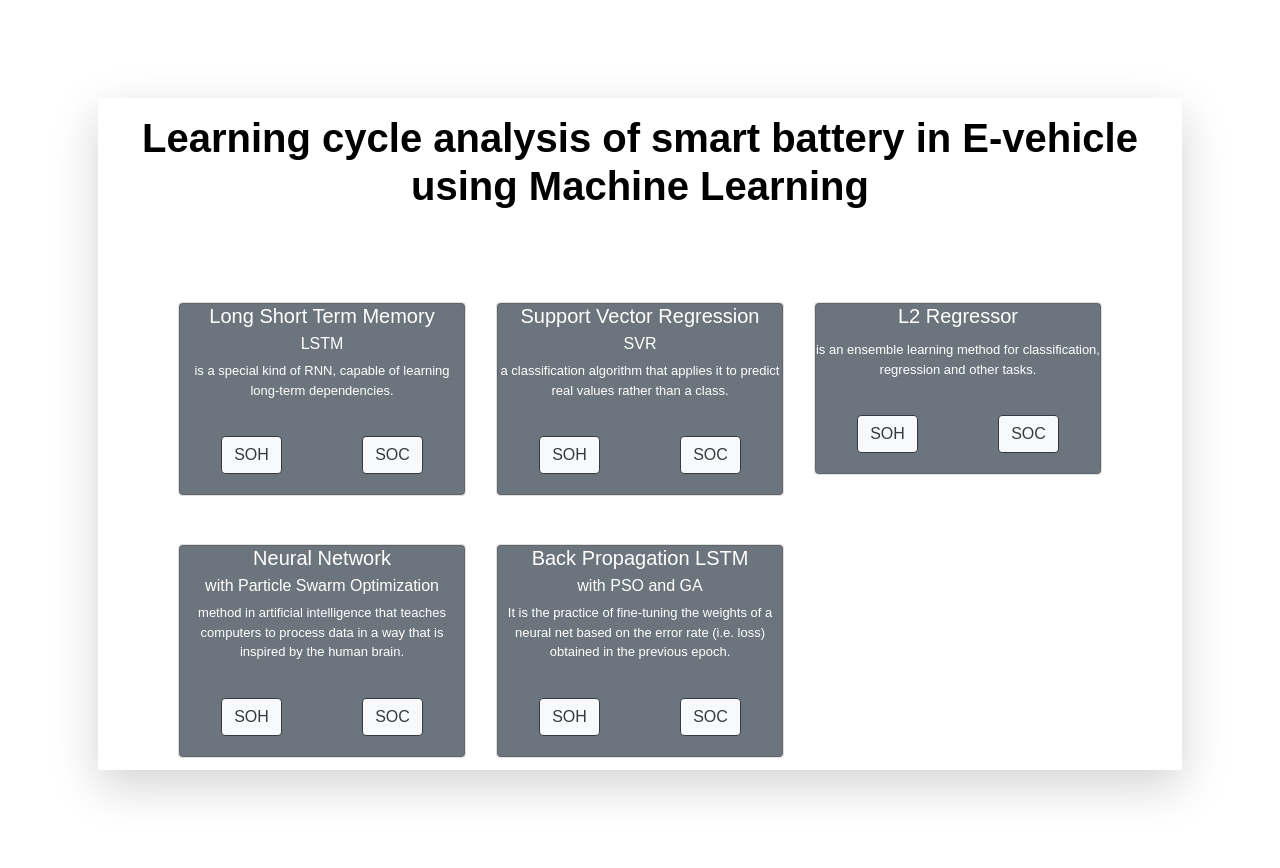
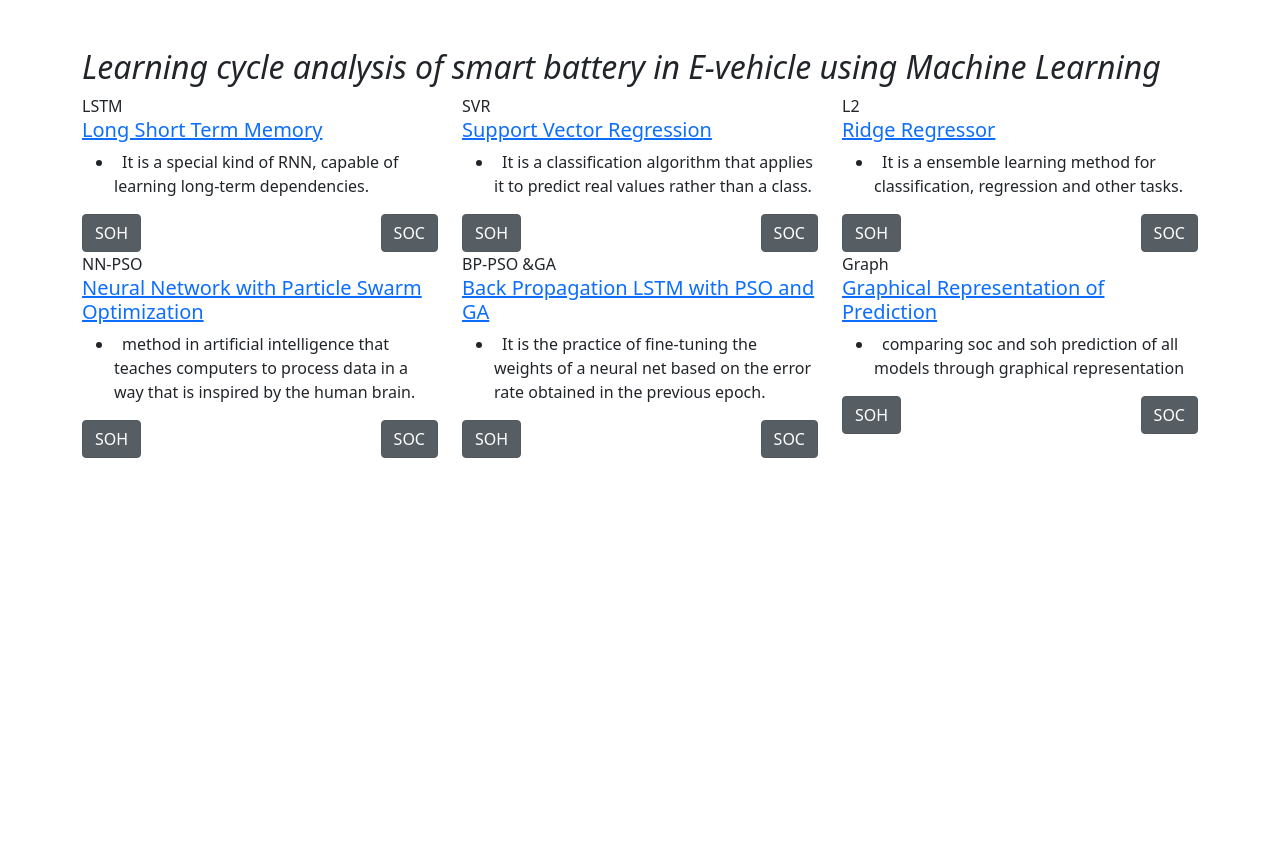
Before and after one commit to priyamvadadongre/SocSohPrediction2022, a Flask app: page / in a window 1280 px wide. After the commit the page ends 458 px from the top, so only its background shows below. Run offline with Flask 2, Linux system fonts and the light colour scheme; some libraries are stand-ins or nearby versions.

Commit message:
changed UI

```diff
--- a/templates/main.html
+++ b/templates/main.html
@@ -4,117 +4,151 @@
     <meta charset="UTF-8">
     <meta name="viewport" content="width=device-width, initial-scale=1.0">
     <meta http-equiv="X-UA-Compatible" content="ie=edge">
-  <link href="https://cdn.jsdelivr.net/npm/bootstrap@5.0.0-alpha1/dist/css/bootstrap.min.css">
-  <link href="https://maxcdn.bootstrapcdn.com/bootstrap/4.5.0/css/bootstrap.min.css" rel="stylesheet">
-  <script src="https://ajax.googleapis.com/ajax/libs/jquery/3.5.1/jquery.min.js"></script>
-  <script src="https://cdnjs.cloudflare.com/ajax/libs/popper.js/1.16.0/umd/popper.min.js"></script>
-  <script src="https://maxcdn.bootstrapcdn.com/bootstrap/4.5.0/js/bootstrap.min.js"></script>
-  <link rel="stylesheet" href="https://stackpath.bootstrapcdn.com/bootstrap/4.5.0/css/bootstrap.min.css" integrity="sha384-9aIt2nRpC12Uk9gS9baDl411NQApFmC26EwAOH8WgZl5MYYxFfc+NcPb1dKGj7Sk" crossorigin="anonymous">
     <title>SOH PREDICTION</title>
-        <link rel= "stylesheet" type= "text/css" href="{{ url_for('static',filename='./styles/home.css') }}">
+    <link href="https://cdn.jsdelivr.net/npm/bootstrap@5.0.2/dist/css/bootstrap.min.css" rel="stylesheet">
+
+    <link rel= "stylesheet" type= "text/css" href= "{{ url_for('static',filename='./styles/main.css') }}">
 
   </head>
+  <body>
+<div class="container">
+</br></br>
+<div><h2><i>Learning cycle analysis of smart battery in E-vehicle using Machine Learning</i></h2></div>
+        <div class="row">
 
-<body>
-<div class="Larger shadow-lg row rounded mx-5 my-5 py-6" style=" font-size: small;">
-    <div class="col-12 p-3 text-center " style="background: #FFFFFF; color: black;">
-        <h1>
-            <b>Learning cycle analysis of smart battery in E-vehicle using Machine Learning </b>
-        </h1>
-      <div class="container">
-      <div class="row p-3">
-        <div class="col-4">
-        <div class="card text-white mb-3" style="width: 18rem;">
-          <div class=" card card-1 bg-secondary">
-            <h5 class="card-title">Long Short Term Memory</h5>
-            <h6 class="card-subtitle mb-2 text-white">LSTM</h6>
-            <p class="card-text">is a special kind of RNN, capable of learning long-term dependencies.</p>
-            <div class="row p-3 text-center">
-              <div class="col p-1 text-center">
-                <a href={{url_for('mlstmsoh')}} class="btn btn-outline-dark bg-light text-dark">SOH</a>
+            <div class="col-lg-4 col-md-6 col-sm-6">
+                <div class="category mb-30">
+
+                    <div class="job">
+                        <span class="colors1 mb-4">LSTM</span>
+                        <h5><a href="#"> Long Short Term Memory </a></h5>
+                        <ul class="place">
+                            <li>
+                                <p><i class="fas fa-map-marker-alt pe-2"></i>It is a special kind of RNN, capable of learning long-term dependencies.</p>
+                            </li>
+
+                        </ul>
+                        <div class="d-flex align-items-center justify-content-between">
+                            <div class="left">
+                               <a href={{url_for('mlstmsoh')}} class="btn btn-secondary btn active" role="button" aria-pressed="true">SOH</a>
+
                             </div>
-              <div class="col p-1 text-center">
-                <a href={{url_for('mlstmsoc')}} class="btn btn-outline-dark bg-light text-dark">SOC</a>
+                    <a href={{url_for('mlstmsoc')}} class="btn btn-secondary btn active" role="button" aria-pressed="true">SOC</a>
+                        </div>
+                    </div>
+
+                </div>
+
+            </div>
+            <div class="col-lg-4 col-md-6 col-sm-6">
+                <div class="category mb-30">
+                    <div class="job">
+                        <span class="colors2 mb-4">SVR</span>
+                        <h5><a href="#">Support Vector Regression</a></h5>
+                        <ul class="place">
+                            <li>
+                                <p><i class="fas fa-map-marker-alt pe-2"></i>
+It is a classification algorithm that applies it to predict real values rather than a class.</p>
+                            </li>
+
+                        </ul>
+                        <div class="pricing d-flex justify-content-between align-items-center">
+                            <div class="left">
+                               <a href={{url_for('svr')}} class="btn btn-secondary btn active" role="button" aria-pressed="true">SOH</a>
+                            </div>
+                            <a href={{url_for('svrsoc')}} class="btn btn-secondary btn active" role="button" aria-pressed="true">SOC</a>
+
                         </div>
                     </div>
                 </div>
             </div>
+            <div class="col-lg-4 col-md-6 col-sm-6">
+                <div class="category mb-30">
+                    <div class="job">
+                        <span class="colors3 mb-4">L2</span>
+                        <h5><a href="#">Ridge Regressor</a></h5>
+                        <ul class="place">
+                            <li>
+                                <p><i class="fas fa-map-marker-alt pe-2"></i>It is a ensemble learning method for classification, regression and other tasks.
+
+</p>
+                            </li>
+
+                        </ul>
+                        <div class="pricing d-flex justify-content-between align-items-center">
+                            <div class="left">
+                               <a href={{url_for('l2soh')}} class="btn btn-secondary btn active" role="button" aria-pressed="true">SOH</a>
                             </div>
-        <div class="col-4">
-        <div class="card float-none text-white mb-3" style="width: 18rem;">
-          <div class="card bg-secondary">
-            <h5 class="card-title">Support Vector Regression</h5>
-            <h6 class="card-subtitle mb-2 text-white">SVR</h6>
-            <p class="card-text"> a classification algorithm that applies it to predict real values rather than a class.</p>
-            <div class="row p-3 text-center">
-              <div class="col p-1 text-center">
-                <a href={{url_for('svr')}} class="btn btn-outline-dark bg-light text-dark">SOH</a>
-              </div>
-              <div class="col p-1 text-center">
-                <a href={{url_for('svrsoc')}} class="btn btn-outline-dark bg-light text-dark">SOC</a>
+                            <a href={{url_for('l2soc')}} class="btn btn-secondary btn active" role="button" aria-pressed="true">SOC</a>
                         </div>
                     </div>
                 </div>
             </div>
+            <div class="col-lg-4 col-md-6 col-sm-6">
+                <div class="category mb-30">
+                    <div class="job">
+                        <span class="colors4 mb-4">NN-PSO</span>
+                        <h5><a href="#">Neural Network with Particle Swarm Optimization</a></h5>
+                        <ul class="place">
+                            <li>
+                                <p><i class="fas fa-map-marker-alt pe-2"></i>method in artificial intelligence that teaches computers to process data in a way that is inspired by the human brain.</p>
+                            </li>
+
+                        </ul>
+                        <div class="pricing d-flex justify-content-between align-items-center">
+                            <div class="left">
+                               <a href={{url_for('nnsoh')}} class="btn btn-secondary btn active" role="button" aria-pressed="true">SOH</a>
                             </div>
-          <div class="col-4">
-            <div class="card float-none text-white mb-3" style="width: 18rem;">
-              <div class="card bg-secondary">
-                <h5 class="card-title">L2 Regressor</h5>
-<!--                 <h6 class="card-subtitle mb-2 text-white">with L2 Regressor</h6> -->
-                <p class="card-text">is an ensemble learning method for classification, regression and other tasks.</p>
-                <div class="row p-3 text-center">
-                  <div class="col p-1 text-center">
-                    <a href={{url_for('l2soh')}} class="btn btn-outline-dark bg-light text-dark">SOH</a>
-                  </div>
-                  <div class="col p-1 text-center">
-                    <a href={{url_for('l2soc')}} class="btn btn-outline-dark bg-light text-dark">SOC</a>
+                        <a href={{url_for('nnsoc')}} class="btn btn-secondary btn active" role="button" aria-pressed="true">SOC</a>
+
                         </div>
                     </div>
                 </div>
             </div>
+            <div class="col-lg-4 col-md-6 col-sm-6">
+                <div class="category mb-30">
+                    <div class="job">
+                        <span class="colors5 mb-4">BP-PSO &ampGA</span>
+                        <h5><a href="#">Back Propagation LSTM with PSO and GA</a></h5>
+                        <ul class="place">
+                            <li>
+                                <p><i class="fas fa-map-marker-alt pe-2"></i>It is the practice of fine-tuning the weights of a neural net based on the error rate obtained in the previous epoch.</p>
+                            </li>
+
+                        </ul>
+                        <div class="pricing d-flex justify-content-between align-items-center">
+                            <div class="left">
+                               <a href={{url_for('gasoh')}} class="btn btn-secondary btn active" role="button" aria-pressed="true">SOH</a>
                             </div>
-      </div>
-      <div class="row p-3">
-        <div class="col">
-          <div class="card float-none text-white mb-3" style="width: 18rem;">
-            <div class="card bg-secondary">
-              <h5 class="card-title">Neural Network</h5>
-              <h6 class="card-subtitle mb-2 text-white">with Particle Swarm Optimization</h6>
-              <p class="card-text">method in artificial intelligence that teaches computers to process data in a way that is inspired by the human brain.</p>
-              <div class="row p-3 text-center">
-                <div class="col p-1 text-center">
-                  <a href={{url_for('nnsoh')}} class="btn btn-outline-dark bg-light text-dark">SOH</a>
-                </div>
-                <div class="col p-1 text-center">
-                  <a href={{url_for('nnsoc')}} class="btn btn-outline-dark bg-light text-dark">SOC</a>
+                        <a href={{url_for('gasoc')}} class="btn btn-secondary btn active" role="button" aria-pressed="true">SOC</a>
                         </div>
                     </div>
                 </div>
             </div>
+            <div class="col-lg-4 col-md-6 col-sm-6">
+                <div class="category mb-30">
+                    <div class="job">
+                        <span class="colors2 mb-4">Graph</span>
+                        <h5><a href="#">Graphical Representation of Prediction</a></h5>
+                        <ul class="place">
+                            <li>
+                                <p><i class="fas fa-map-marker-alt pe-2"></i>comparing soc and soh prediction of all models through graphical representation </p>
+                            </li>
+
+                        </ul>
+                        <div class="pricing d-flex justify-content-between align-items-center">
+                            <div class="left">
+                               <a href="" class="btn btn-secondary btn active" role="button" aria-pressed="true">SOH</a>
                             </div>
-        <div class="col-8">
-          <div class="card float-none text-white mb-3" style="width: 18rem;">
-            <div class="card bg-secondary">
-              <h5 class="card-title">Back Propagation LSTM</h5>
-              <h6 class="card-subtitle mb-2 text-white">with PSO and GA</h6>
-              <p class="card-text"> It is the practice of fine-tuning the weights of a neural net based on the error rate (i.e. loss) obtained in the previous epoch.</p>
-              <div class="row p-3 text-center">
-                <div class="col p-1 text-center">
-                  <a href={{url_for('gasoh')}} class="btn btn-outline-dark bg-light text-dark">SOH</a>
-                </div>
-                <div class="col p-1 text-center">
-                  <a href={{url_for('gasoc')}} class="btn btn-outline-dark bg-light text-dark">SOC</a>
-                </div>
-              </div>
-            </div>
-          </div>
-        </div>
+   <a href="" class="btn btn-secondary btn active" role="button" aria-pressed="true">SOC</a>
+
                         </div>
                     </div>
                 </div>
             </div>
 
+        </div>
+    </div>
+
   </body>
-
 </html>
```
Lines whose indentation alone changed are shown as unchanged.
